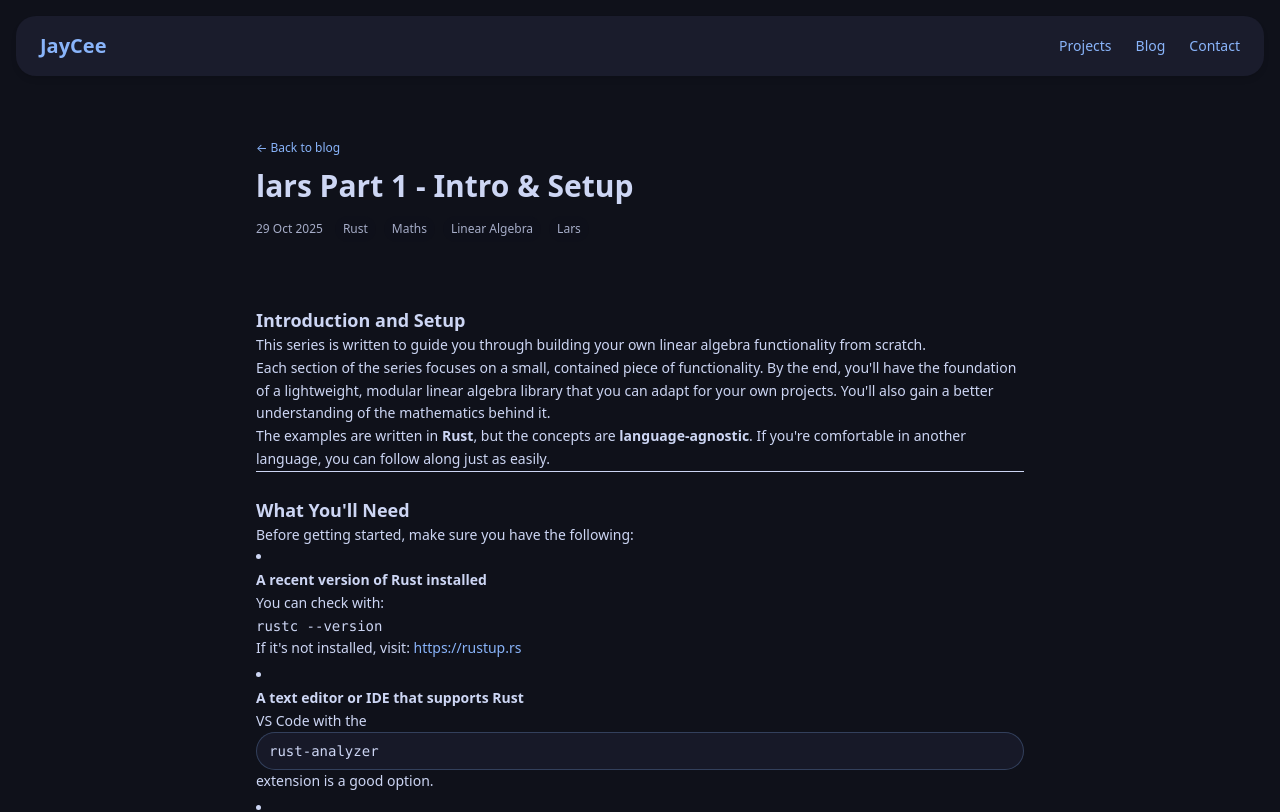
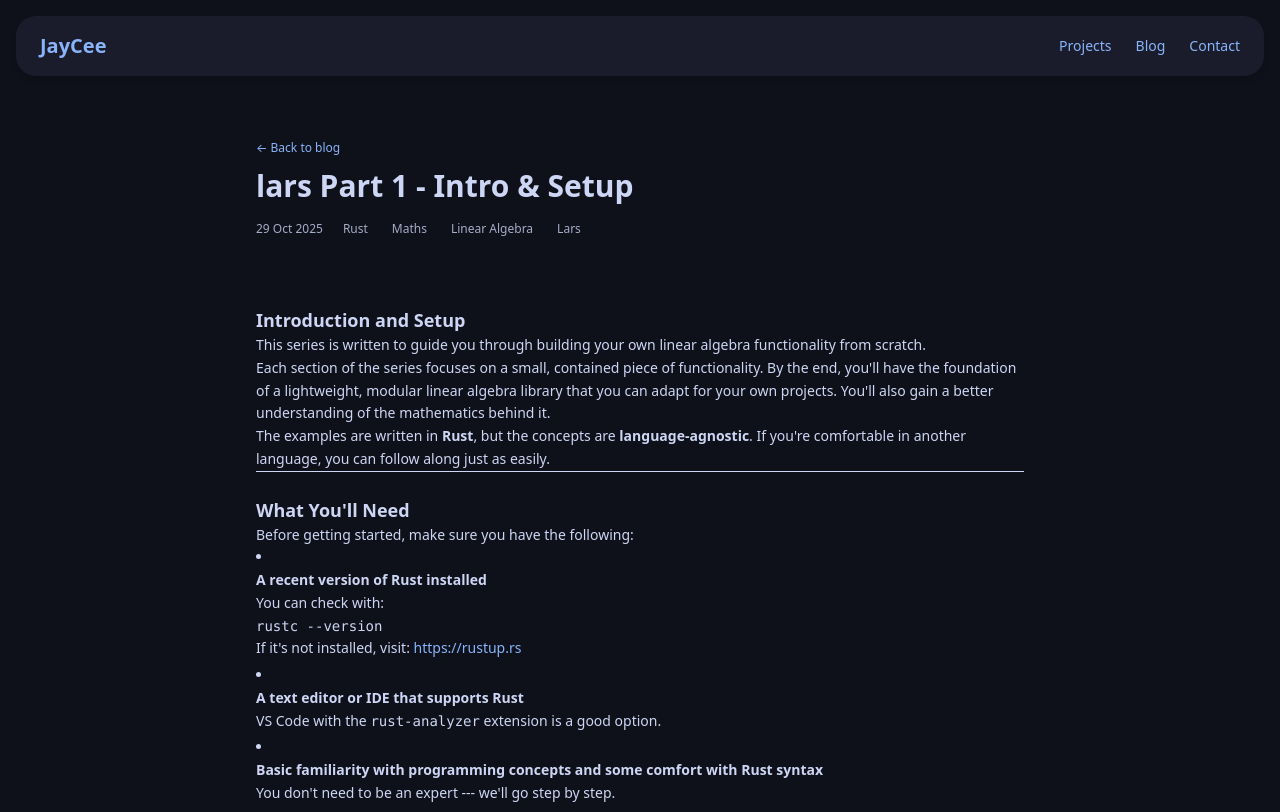
Before and after one commit to JCooper-Bit/my-website, a Next.js app: page /blog/lars-intro in a window 1280 px wide. Shown: the top 812 px of the page. Built offline with nearby package versions, Linux system fonts and the light colour scheme.

Commit message:
fixed code blocks

```diff
--- a/app/blog/[slug]/page.tsx
+++ b/app/blog/[slug]/page.tsx
@@ -113,18 +113,6 @@ export default async function BlogPostPage({ params }: BlogPostPageProps) {
                   {...props}
                 />
               ),
-              code: ({ node, inline, ...props }) =>
-                inline ? (
-                  <code
-                    className="rounded bg-surface px-1 py-0.5 text-[0.85em] text-accent"
-                    {...props}
-                  />
-                ) : (
-                  <code
-                    className="block rounded-2xl bg-surface/80 border border-primary/25 px-3 py-2 text-xs sm:text-sm text-text whitespace-pre-wrap"
-                    {...props}
-                  />
-                ),
             }}
           >
             {post.body}
--- a/components/Navbar.tsx
+++ b/components/Navbar.tsx
@@ -14,13 +14,13 @@ export default function Navbar() {
         </Link>
 
         <div className="flex gap-6 text-sm font-medium">
-          <Link href="#projects" className="text-text hover:opacity-80 hover:text-primary transition">
+          <Link href="/#projects" className="text-text hover:opacity-80 hover:text-primary transition">
             Projects
           </Link>
           <Link href="/blog" className="text-text hover:opacity-80 hover:text-primary transition">
             Blog
           </Link>
-          <Link href="#contact" className="text-text hover:opacity-80 hover:text-primary transition">
+          <Link href="/#contact" className="text-text hover:opacity-80 hover:text-primary transition">
             Contact
           </Link>
         </div>
```
